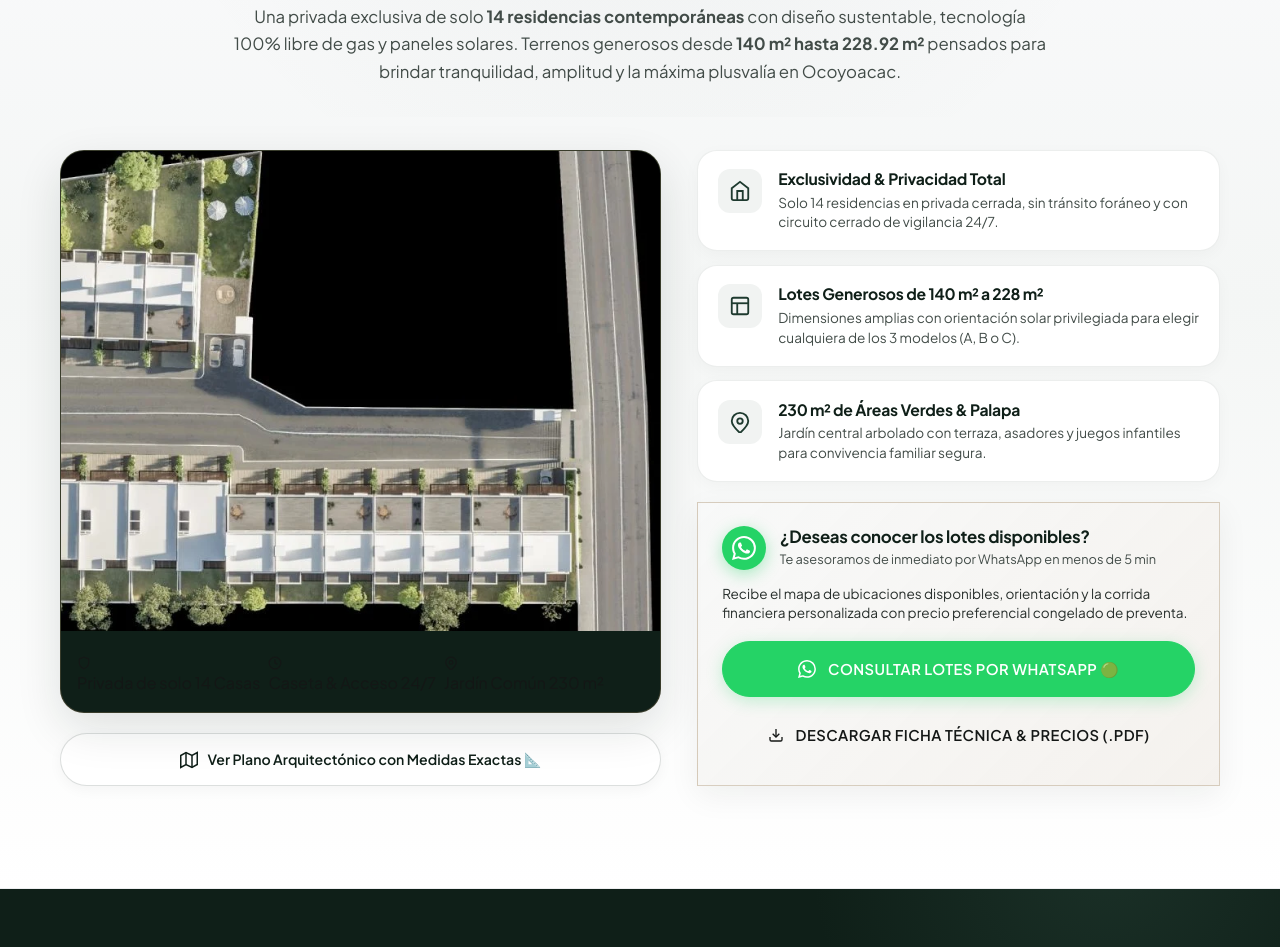
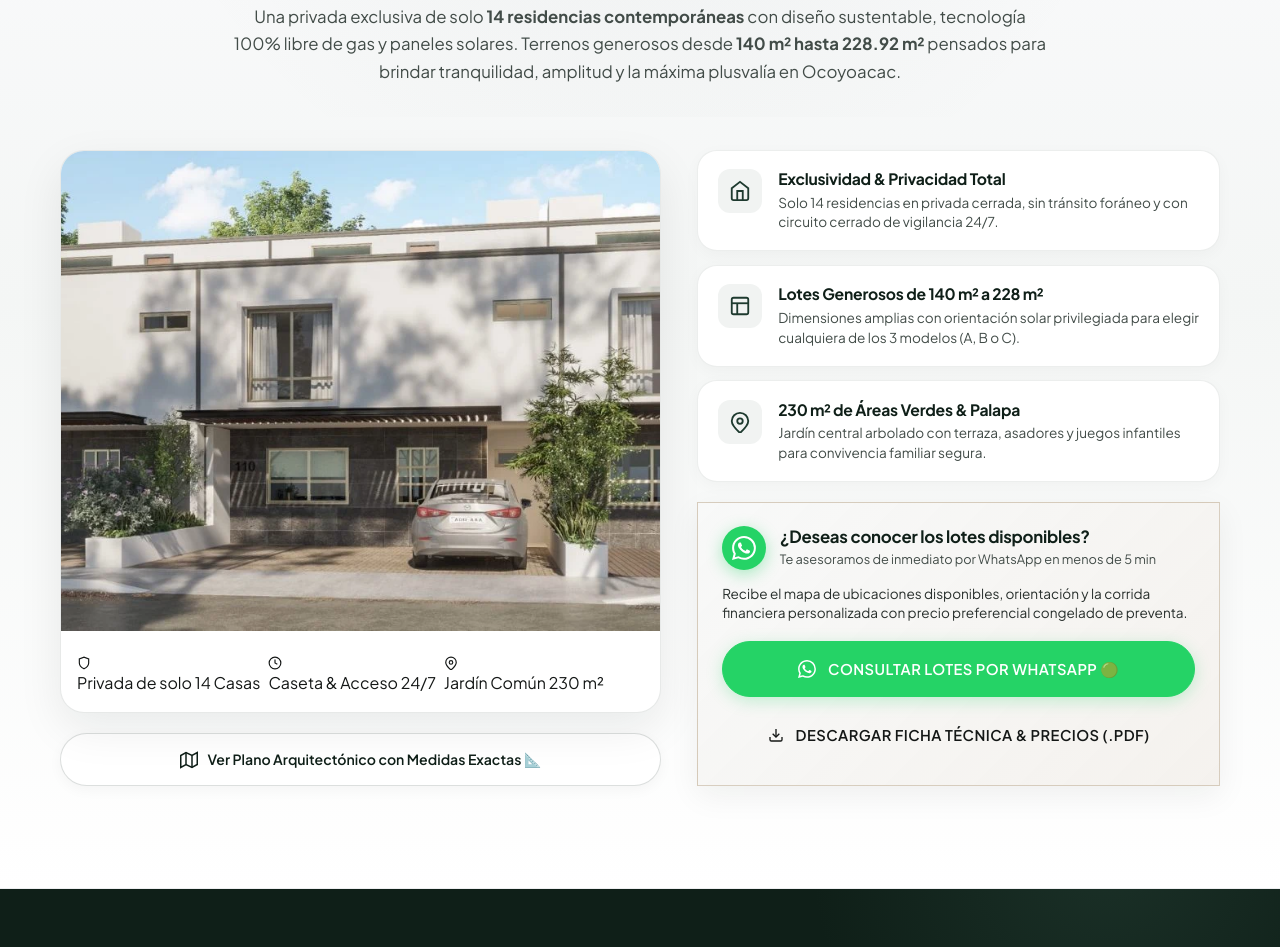
Before and after one commit to jozhmet-byte/motul, a plain HTML site: page index.html in a window 1280 px wide. Shown: the part 2345-3292 px from the top of the page. Drawn offline with nearby package versions, Linux system fonts and the light colour scheme.

Commit message:
fix: reemplazo de render aéreo con fondo oscuro por render 3D con luz natural y corrección de carga de estilos CSS

```diff
--- a/css/styles.css
+++ b/css/styles.css
@@ -3369,9 +3369,9 @@ dialog.custom-modal-wide {
   position: relative;
   border-radius: var(--radius-xl, 24px);
   overflow: hidden;
-  background: #0f1f18;
-  border: 1px solid rgba(155, 126, 88, 0.3);
-  box-shadow: 0 16px 45px rgba(15, 31, 24, 0.12);
+  background: #ffffff;
+  border: 1px solid rgba(22, 44, 35, 0.1);
+  box-shadow: 0 16px 45px rgba(15, 31, 24, 0.08);
   cursor: pointer;
   transition: all var(--transition-smooth);
   display: flex;
--- a/index.html
+++ b/index.html
@@ -44,7 +44,7 @@
   <link rel="preload" as="image" href="assets/images/real_fachada_conjunto.jpg" fetchpriority="high">
 
   <!-- Hoja de Estilos Principal -->
-  <link rel="stylesheet" href="css/styles.css">
+  <link rel="stylesheet" href="css/styles.css?v=3.5">
 
   <!-- Favicon e Iconografía Web -->
   <link rel="icon" type="image/png" href="assets/images/logo_motul_bco.png">
@@ -543,9 +543,9 @@
           <div class="boutique-visual-column">
             <div class="boutique-render-frame open-masterplan-modal" role="button" tabindex="0" title="Clic para ampliar vista panorámica en alta definición">
               <picture>
-                <source srcset="assets/images/real_conjunto_aereo.webp" type="image/webp">
-                <img src="assets/images/real_conjunto_aereo.jpg"
-                     alt="Perspectiva 3D aérea del conjunto residencial exclusivo MOTUL"
+                <source srcset="assets/images/real_fachada_principal.webp" type="image/webp">
+                <img src="assets/images/real_fachada_principal.jpg"
+                     alt="Perspectiva 3D de las residencias contemporáneas MOTUL con luz natural y jardines"
                      id="masterPlanMainImg"
                      loading="lazy"
                      width="1024"
```
Also changed, not shown: assets/images/real_acceso.webp (added).
